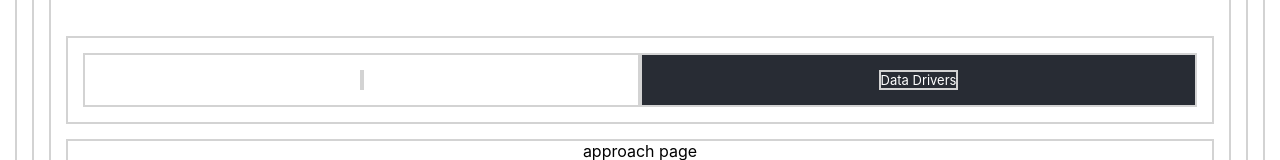
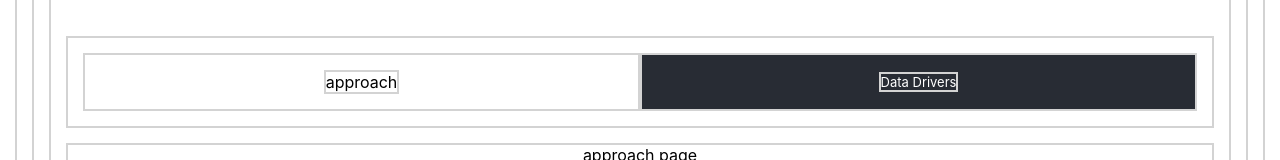
Before and after one commit to inanimatedObjects/collaborative-economics, a React (Create React App) app: page /Approach in a window 1280 px wide. Shown: the part 216-376 px from the top of the page. Built offline with nearby package versions, Linux system fonts and the light colour scheme.

Commit message:
updated location to default to window location

```diff
--- a/src/App.js
+++ b/src/App.js
@@ -33,7 +33,7 @@ class App extends Component {
     this.state = {
       boatCost: 50000,
       houseCost: 200000,
-      location: '',
+      location: window.location.href.split('/').pop(),
       updateLocation: this.updateLocation,
     };
   }
```
